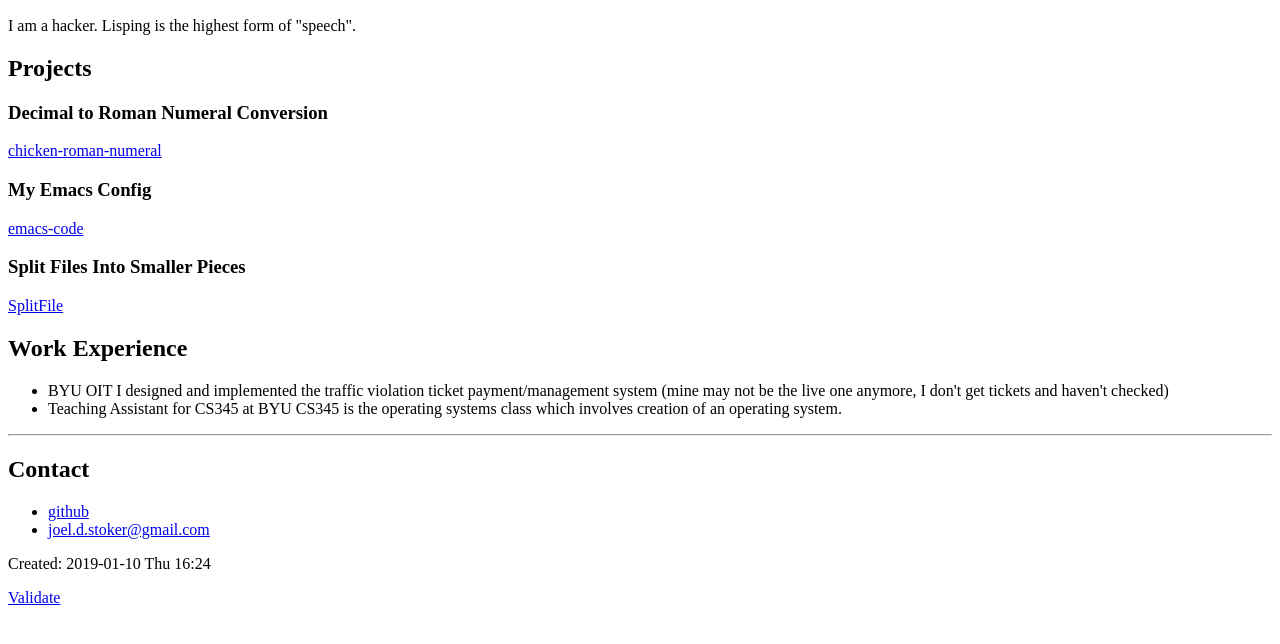
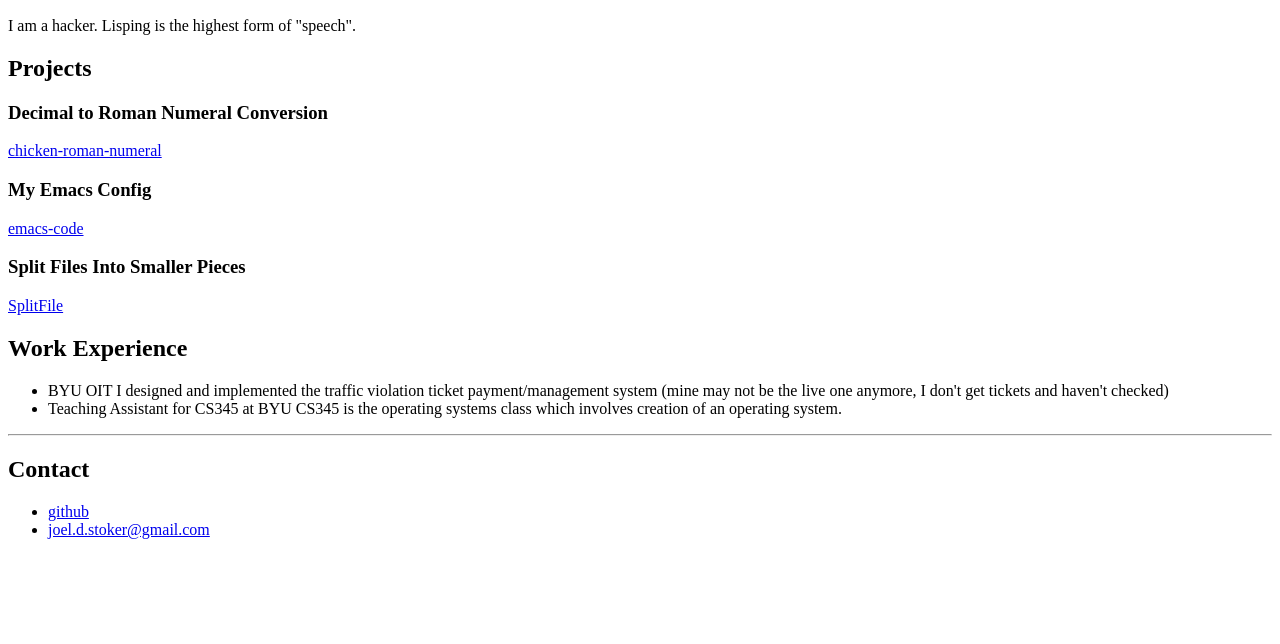
Before and after one commit to truesilver92/school-cs260-portfolio, a plain HTML site: page index.html in a window 1280 px wide. Shown: the part 110-754 px from the top of the page. Drawn offline with Linux system fonts and the light colour scheme.

Commit message:
removed created line

```diff
--- a/index.html
+++ b/index.html
@@ -76,9 +76,5 @@ operating system.</li>
 </div>
 </div>
 </div>
-<div id="postamble" class="status">
-<p class="date">Created: 2019-01-10 Thu 16:24</p>
-<p class="validation"><a href="http://validator.w3.org/check?uri=referer">Validate</a></p>
-</div>
 </body>
 </html>
```
